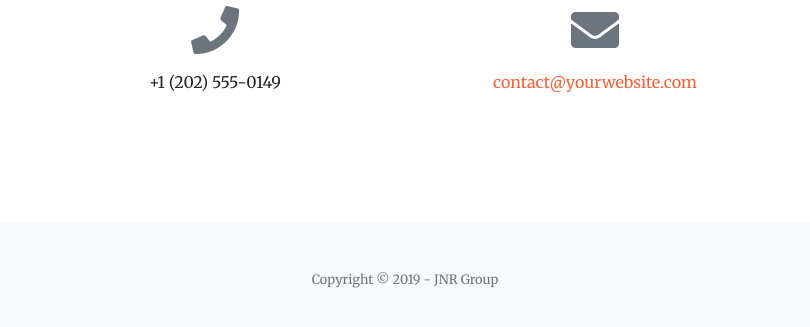
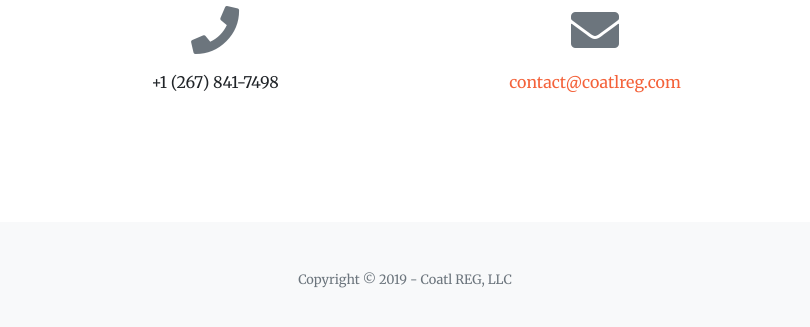
Before and after one commit to phillyfinaidhelp/coatlreg.github.io, a website with bundled scripts: page index.html in a window 1280 px wide. Shown: the part 3110-3437 px from the top of the page, 235-1045 px from the left. Built offline with nearby package versions, Linux system fonts and the light colour scheme.

Commit message:
Update index.html

```diff
--- a/index.html
+++ b/index.html
@@ -228,12 +228,12 @@
       <div class="row">
         <div class="col-lg-4 ml-auto text-center">
           <i class="fas fa-phone fa-3x mb-3 text-muted"></i>
-          <div>+1 (202) 555-0149</div>
+          <div>+1 (267) 841-7498</div>
         </div>
         <div class="col-lg-4 mr-auto text-center">
           <i class="fas fa-envelope fa-3x mb-3 text-muted"></i>
           <!-- Make sure to change the email address in anchor text AND the link below! -->
-          <a class="d-block" href="mailto:contact@yourwebsite.com">contact@yourwebsite.com</a>
+          <a class="d-block" href="mailto:contact@coatlreg.com">contact@coatlreg.com</a>
         </div>
       </div>
     </div>
@@ -242,7 +242,7 @@
   <!-- Footer -->
   <footer class="bg-light py-5">
     <div class="container">
-      <div class="small text-center text-muted">Copyright &copy; 2019 - JNR Group</div>
+      <div class="small text-center text-muted">Copyright &copy; 2019 - Coatl REG, LLC</div>
     </div>
   </footer>
 
```
